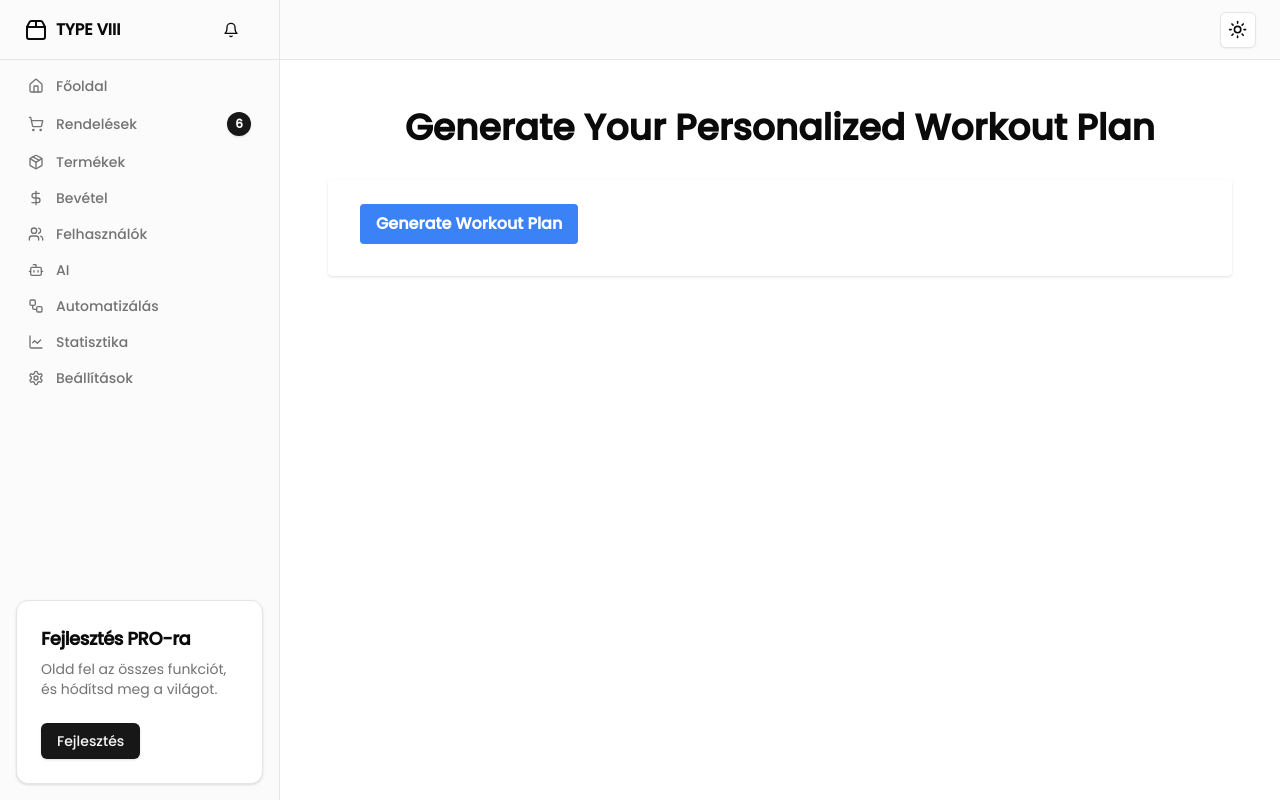
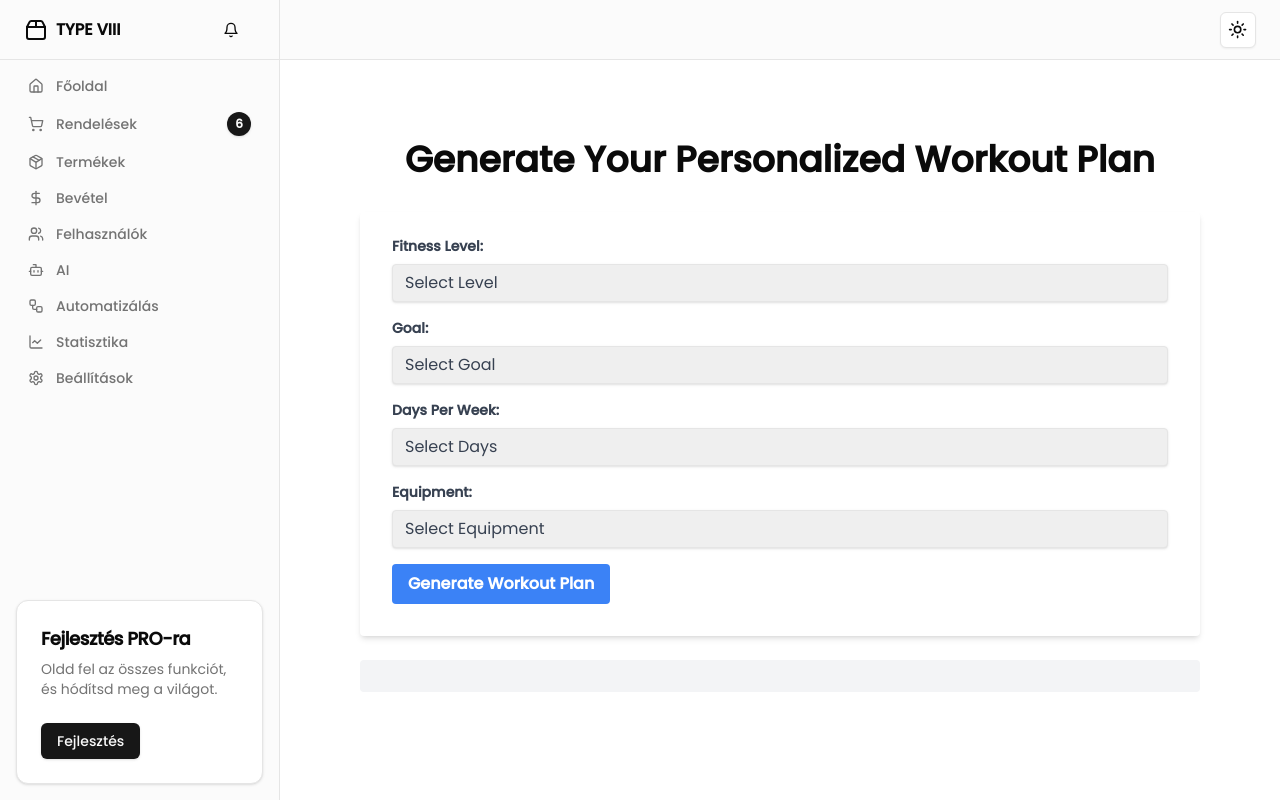
Before and after one commit to nemethdavid03/quiz, a Next.js app: page /admin/ai/gemini/gym-recommendation in a window 1280 px wide. Built offline with nearby package versions, Linux system fonts and the light colour scheme; no server answers.

Commit message:
Updated page.tsx

```diff
--- a/src/app/admin/ai/gemini/gym-recommendation/page.tsx
+++ b/src/app/admin/ai/gemini/gym-recommendation/page.tsx
@@ -3,20 +3,20 @@
 import { GoogleGenerativeAI } from '@google/generative-ai';
 import React, { useState } from 'react';
 import { motion } from 'framer-motion';
-import { Marked } from 'marked';
+import { marked } from 'marked';
 
 const genAI = new GoogleGenerativeAI(process.env.NEXT_PUBLIC_GEMINI_AI!);
 const model = genAI.getGenerativeModel({ model: "gemini-1.5-flash" });
 
 const GymRecommendation = () => {
     const [workoutPlan, setWorkoutPlan] = useState('');
-    const [isLoading, setIsLoading] = useState(false);
     const [formData, setFormData] = useState({
         fitnessLevel: '',
         goal: '',
         daysPerWeek: '',
         equipment: '',
     });
+    const [isLoading, setIsLoading] = useState(false);
 
     const handleChange = (event) => {
         setFormData({ ...formData, [event.target.name]: event.target.value });
@@ -30,7 +30,7 @@ const GymRecommendation = () => {
 
         try {
             const result = await model.generateContent(prompt);
-            setWorkoutPlan(result.response.text());
+            setWorkoutPlan(marked.parse(result.response.text()));
         } catch (error) {
             console.error('Error generating workout plan:', error);
         } finally {
@@ -39,22 +39,64 @@ const GymRecommendation = () => {
     };
 
     return (
-        <div className="">
+        <div className="container mx-auto p-8">
             <h1 className="text-4xl font-bold mb-8 text-center">Generate Your Personalized Workout Plan</h1>
-            <form onSubmit={handleSubmit} className="shadow rounded px-8 pt-6 pb-8 mb-4">
-                {/* Form fields remain the same */}
+            <form onSubmit={handleSubmit} className="bg-white shadow-md rounded px-8 pt-6 pb-8 mb-4">
+                <div className="mb-4">
+                    <label htmlFor="fitnessLevel" className="block text-gray-700 text-sm font-bold mb-2">Fitness Level:</label>
+                    <select id="fitnessLevel" name="fitnessLevel" value={formData.fitnessLevel} onChange={handleChange} className="shadow appearance-none border rounded w-full py-2 px-3 text-gray-700 leading-tight focus:outline-none focus:shadow-outline">
+                        <option value="">Select Level</option>
+                        <option value="Beginner">Beginner</option>
+                        <option value="Intermediate">Intermediate</option>
+                        <option value="Advanced">Advanced</option>
+                    </select>
+                </div>
+                <div className="mb-4">
+                    <label htmlFor="goal" className="block text-gray-700 text-sm font-bold mb-2">Goal:</label>
+                    <select id="goal" name="goal" value={formData.goal} onChange={handleChange} className="shadow appearance-none border rounded w-full py-2 px-3 text-gray-700 leading-tight focus:outline-none focus:shadow-outline">
+                        <option value="">Select Goal</option>
+                        <option value="Build Muscle">Build Muscle</option>
+                        <option value="Lose Weight">Lose Weight</option>
+                        <option value="Improve Endurance">Improve Endurance</option>
+                    </select>
+                </div>
+                <div className="mb-4">
+                    <label htmlFor="daysPerWeek" className="block text-gray-700 text-sm font-bold mb-2">Days Per Week:</label>
+                    <select id="daysPerWeek" name="daysPerWeek" value={formData.daysPerWeek} onChange={handleChange} className="shadow appearance-none border rounded w-full py-2 px-3 text-gray-700 leading-tight focus:outline-none focus:shadow-outline">
+                        <option value="">Select Days</option>
+                        <option value="3">3</option>
+                        <option value="4">4</option>
+                        <option value="5">5</option>
+                    </select>
+                </div>
+                <div className="mb-4">
+                    <label htmlFor="equipment" className="block text-gray-700 text-sm font-bold mb-2">Equipment:</label>
+                    <select id="equipment" name="equipment" value={formData.equipment} onChange={handleChange} className="shadow appearance-none border rounded w-full py-2 px-3 text-gray-700 leading-tight focus:outline-none focus:shadow-outline">
+                        <option value="">Select Equipment</option>
+                        <option value="Gym Equipment">Gym Equipment</option>
+                        <option value="Bodyweight">Bodyweight</option>
+                        <option value="Home Equipment">Home Equipment</option>
+                    </select>
+                </div>
                 <button type="submit" className="bg-blue-500 hover:bg-blue-700 text-white font-bold py-2 px-4 rounded focus:outline-none focus:shadow-outline">Generate Workout Plan</button>
             </form>
+
+            {isLoading && (
+                <div className="flex justify-center items-center h-20">
+                    <div className="animate-spin rounded-full h-10 w-10 border-4 border-t-4 border-blue-500"></div>
+                </div>
+            )}
 
             <motion.div
                 initial={{ opacity: 0, y: 20 }}
                 animate={{ opacity: 1, y: 0 }}
                 transition={{ duration: 0.5 }}
-                className="rounded p-4 mt-6 max-w-3xl"
+                className="bg-gray-100 rounded p-4 mt-6"
             >
-                {isLoading && <div className="text-center">Loading...</div>}
                 {workoutPlan && (
-                    <div dangerouslySetInnerHTML={{ __html: Marked.parse(workoutPlan) }} className="overflow-auto" />
+                    <div className="prose prose-lg prose-blue">
+                        <pre className="overflow-auto text-gray-700">{workoutPlan}</pre>
+                    </div>
                 )}
             </motion.div>
         </div>
```
